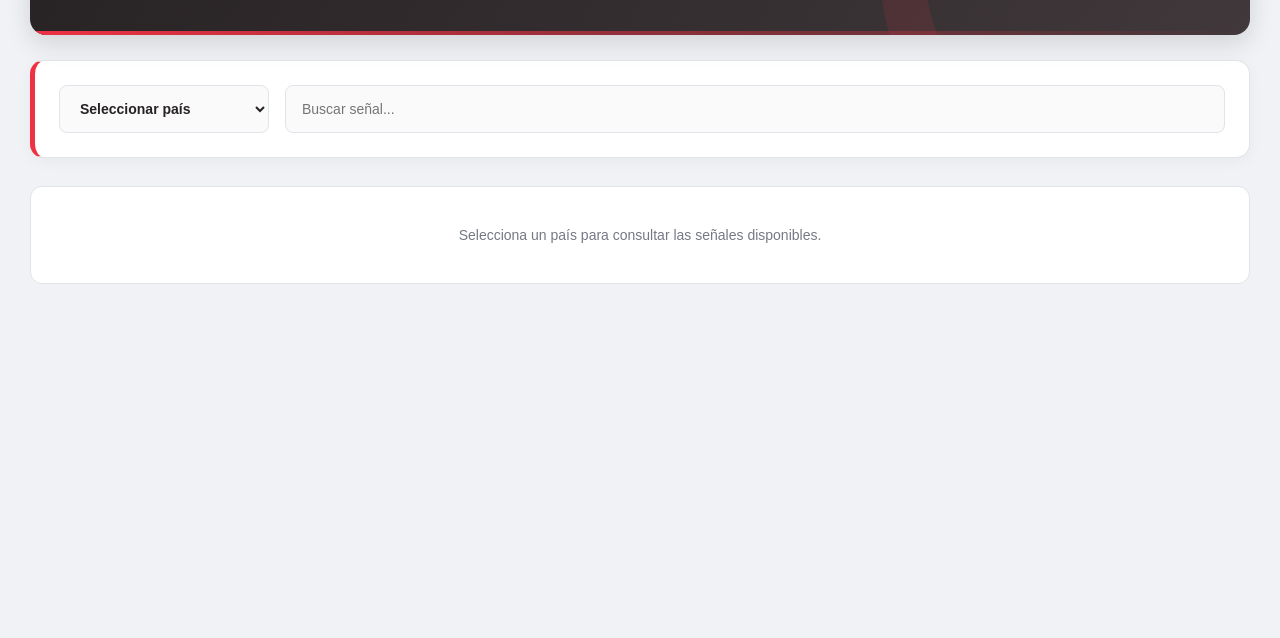
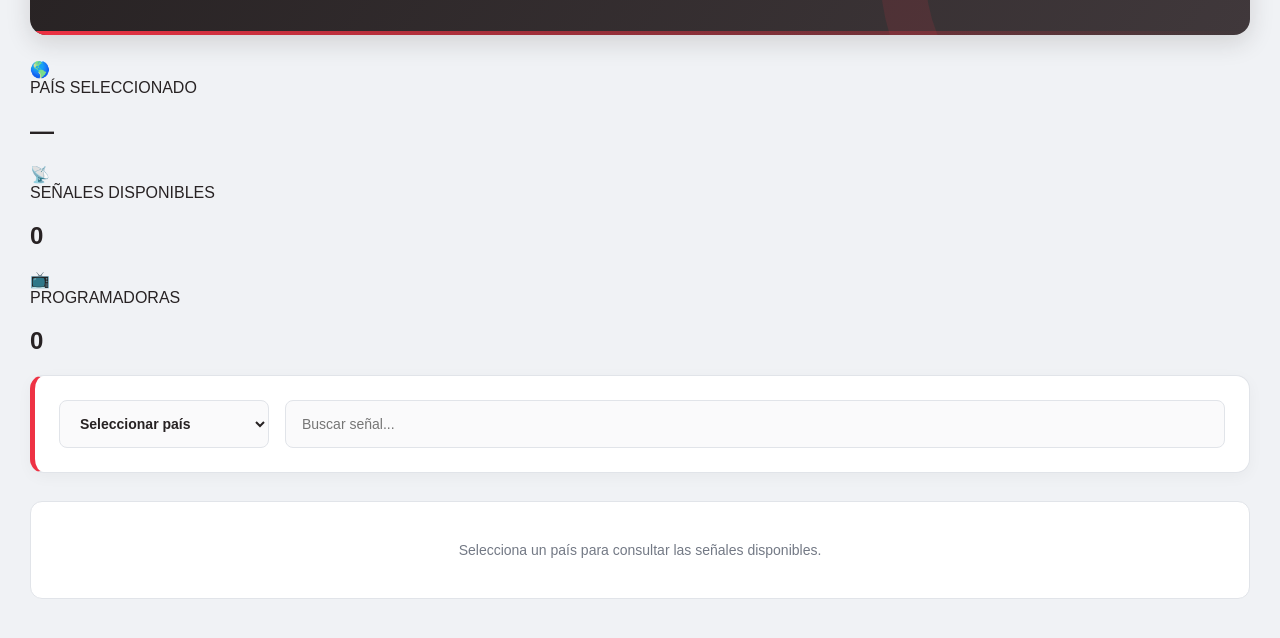
Before and after one commit to televvdsoporte/Parametros_satelitales, a plain HTML site: page index.html in a window 1280 px wide. Shown: the part 150-788 px from the top of the page. Drawn offline with Linux system fonts and the light colour scheme.

Commit message:
Update index.html

```diff
--- a/index.html
+++ b/index.html
@@ -18,6 +18,34 @@
         <h1>Parámetros Satelitales</h1>
         <p>Consulta de señales y configuraciones técnicas por país y programadora.</p>
     </header>
+        <!-- INDICADORES DEL SISTEMA -->
+    <section class="indicadores">
+
+        <div class="tarjeta-indicador">
+            <div class="indicador-icono">🌎</div>
+            <div>
+                <span class="indicador-titulo">PAÍS SELECCIONADO</span>
+                <h2 id="indicador-pais">—</h2>
+            </div>
+        </div>
+
+        <div class="tarjeta-indicador">
+            <div class="indicador-icono">📡</div>
+            <div>
+                <span class="indicador-titulo">SEÑALES DISPONIBLES</span>
+                <h2 id="indicador-senales">0</h2>
+            </div>
+        </div>
+
+        <div class="tarjeta-indicador">
+            <div class="indicador-icono">📺</div>
+            <div>
+                <span class="indicador-titulo">PROGRAMADORAS</span>
+                <h2 id="indicador-programadoras">0</h2>
+            </div>
+        </div>
+
+    </section>
 
     <div class="busqueda">
 
```
